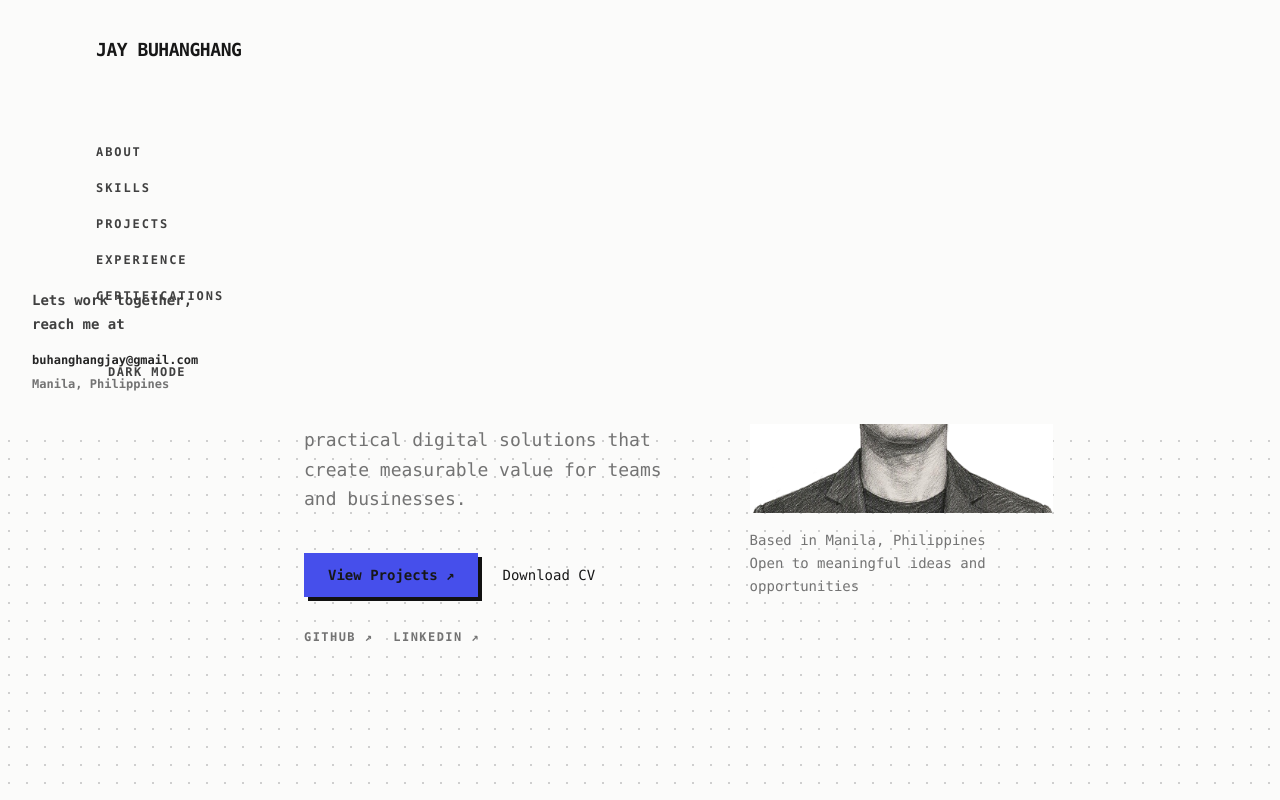
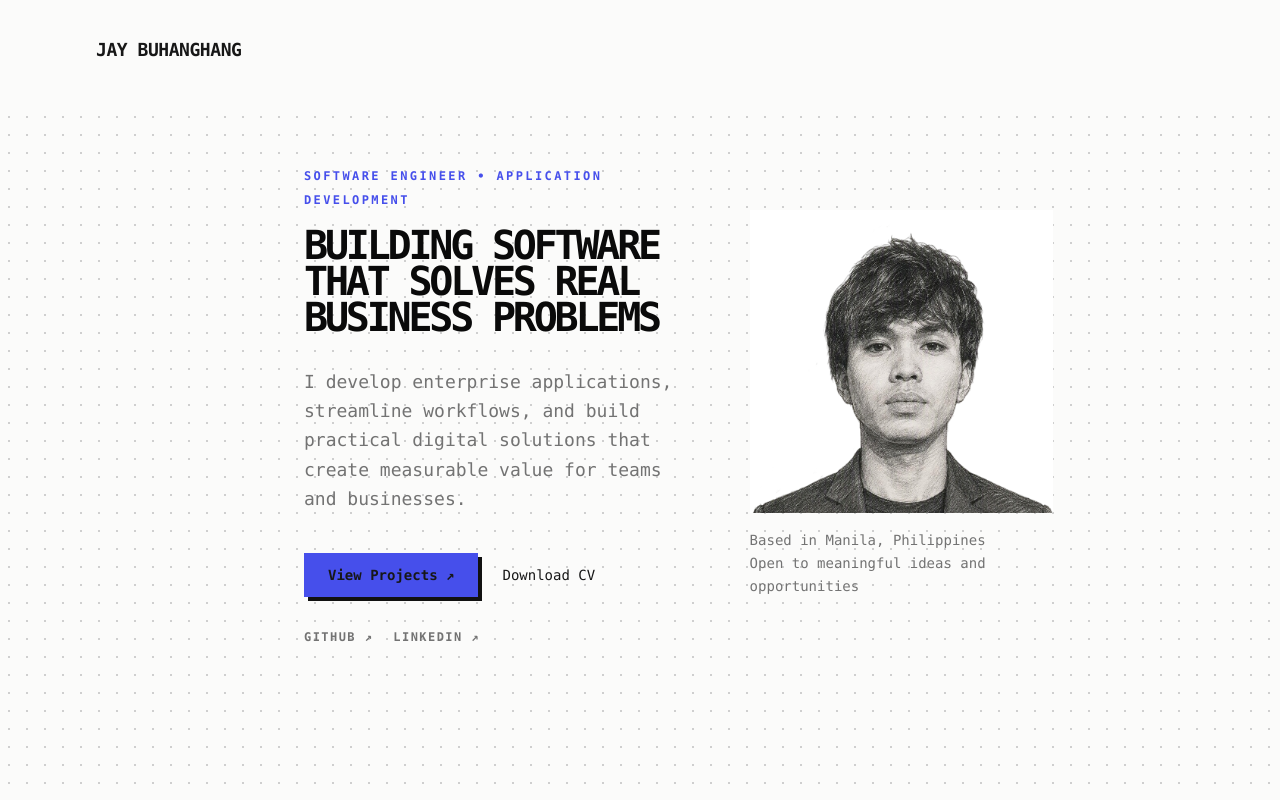
Before and after one commit to buhanghangjay-git/jaybuhanghang, a Next.js app: page / in a window 1280 px wide. Shown: the top 800 px of the page. Built offline with nearby package versions, Linux system fonts and the light colour scheme.

Commit message:
improve responsive navigation for desktop mode mobile browsers

```diff
--- a/components/Navbar.tsx
+++ b/components/Navbar.tsx
@@ -77,8 +77,7 @@ export default function Navbar() {
                         <span className={`menu-toggle-line ${isMenuOpen ? "menu-toggle-line-open" : ""}`} />
                     </button>
                 </div>
-
-                <div className="hidden flex-col gap-1 text-xs font-bold uppercase tracking-[0.16em] text-neutral-700 sm:flex sm:flex-row sm:flex-wrap sm:gap-x-6 sm:gap-y-3 lg:mt-20 lg:flex lg:flex-col lg:flex-nowrap lg:gap-5">
+                    <div className="hidden flex-col gap-1 text-xs font-bold uppercase tracking-[0.16em] text-neutral-700 2xl:flex 2xl:flex-col 2xl:flex-nowrap 2xl:gap-5 2xl:mt-20">
                     {links.map((link) => (
                         <a
                             className="transition-colors hover:text-[#464feb]"
```
